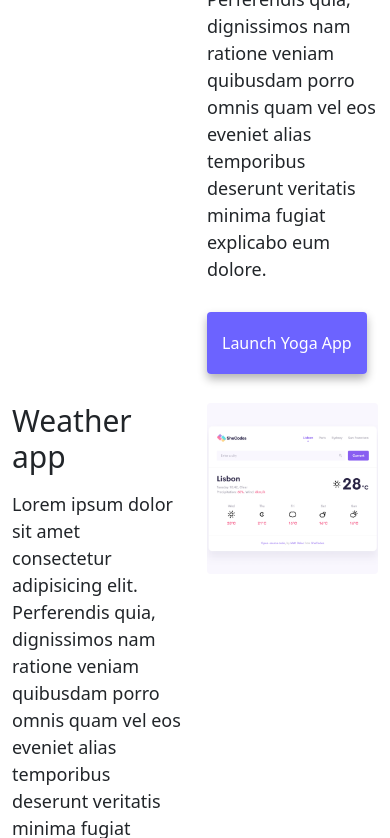
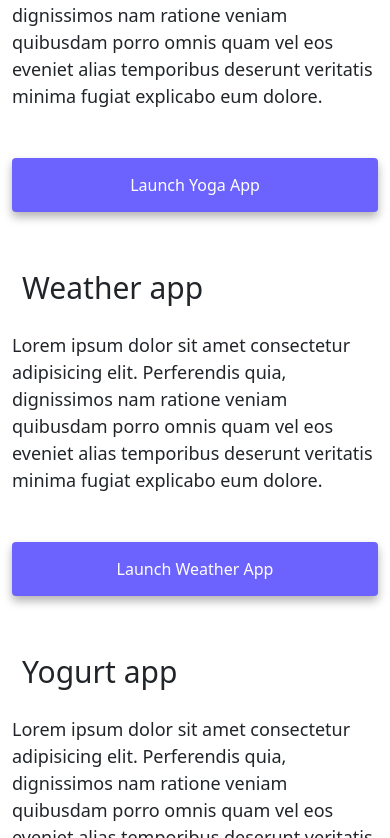
Before and after one commit to lswitkowski/responsive, a website: page index.html in a window 390 px wide. Shown: the part 622-1460 px from the top of the page. Drawn offline with nearby package versions, Linux system fonts and the light colour scheme.

Commit message:
Size-responsive adjustments index page

```diff
--- a/index.html
+++ b/index.html
@@ -3,7 +3,7 @@
   <head>
     <meta charset="UTF-8" />
     <meta http-equiv="X-UA-Compatible" content="IE=edge" />
-    <meta name="viewport" content="width=device-width, initial-scale=1.0" />
+    <meta name="viewport" content="width=device-width, initial-scale=1.0 minimum-scale=1.0" />
     <meta name="description" content="Applications and design by Lisa Witkowski, Los Angeles based Front-End Developer" />
     <title>Lisa Witkowski, Front-End Developer</title>
     <link
@@ -70,10 +70,10 @@
     </div>
     <div class="container">
       <div class="row">
-        <div class="col-6">
-          <img src="/images/yoga.png" alt="yoga application" class="img-fluid rounded" />
+        <div class="col-sm-6">
+          <img src="/images/yoga.png" alt="yoga application" class="img-fluid rounded d-none d-sm-block" />
         </div>
-        <div class="col-6">
+        <div class="col-sm-6">
           <h2 class="mb-3">Yoga app</h2>
           <p>
             Lorem ipsum dolor sit amet consectetur adipisicing elit. Perferendis
@@ -87,7 +87,7 @@
         </div>
       </div>
       <div class="row mt-5">
-        <div class="col-6">
+        <div class="col-sm-6">
           <h2 class="mb-3">Weather app</h2>
           <p>
             Lorem ipsum dolor sit amet consectetur adipisicing elit. Perferendis
@@ -99,15 +99,15 @@
             <a href="#" class="primary-link">Launch Weather App</a>
           </div>
         </div>
-        <div class="col-6">
-          <img src="/images/weather.png" alt="weather forecast application" class="img-fluid rounded" />
+        <div class="col-sm-6">
+          <img src="/images/weather.png" alt="weather forecast application" class="img-fluid rounded d-none d-sm-block" />
         </div>
       </div>
       <div class="row mt-5">
         <div class="col-6">
-          <img src="/images/yogurt.png" alt="yogurt application" class="img-fluid rounded" />
+          <img src="/images/yogurt.png" alt="yogurt application" class="img-fluid rounded d-none d-sm-block" />
         </div>
-        <div class="col-6">
+        <div class="col-sm-6">
           <h2 class="mb-3">Yogurt app</h2>
           <p>
             Lorem ipsum dolor sit amet consectetur adipisicing elit. Perferendis
--- a/style.css
+++ b/style.css
@@ -13,6 +13,7 @@ h1,
 h2,
 h3 {
   margin: 0;
+  padding: 10px;
 }
 
 h1 {
@@ -52,6 +53,9 @@ p {
   background: var(--primary-color);
   box-shadow: var(--box-shadow);
   color: white;
+  min-width: 100px;
+  text-align: center;
+
 }
 
 .secondary-link {
@@ -61,6 +65,7 @@ p {
   text-transform: capitalize;
   color: var(--primary-color);
   border: 1px solid var(--primary-color);
+text-align: center;
 }
 
 .homepage-link {
@@ -92,4 +97,11 @@ p {
   h1{
     font-size: 50px;
   }
-  h2{font-size: 30px;}}
+  h2{font-size: 30px;}
+
+.primary-link, .secondary-link{display: block;
+margin: 0 auto;
+padding: 15px 25px 15px 25px;
+
+
+}}
```
